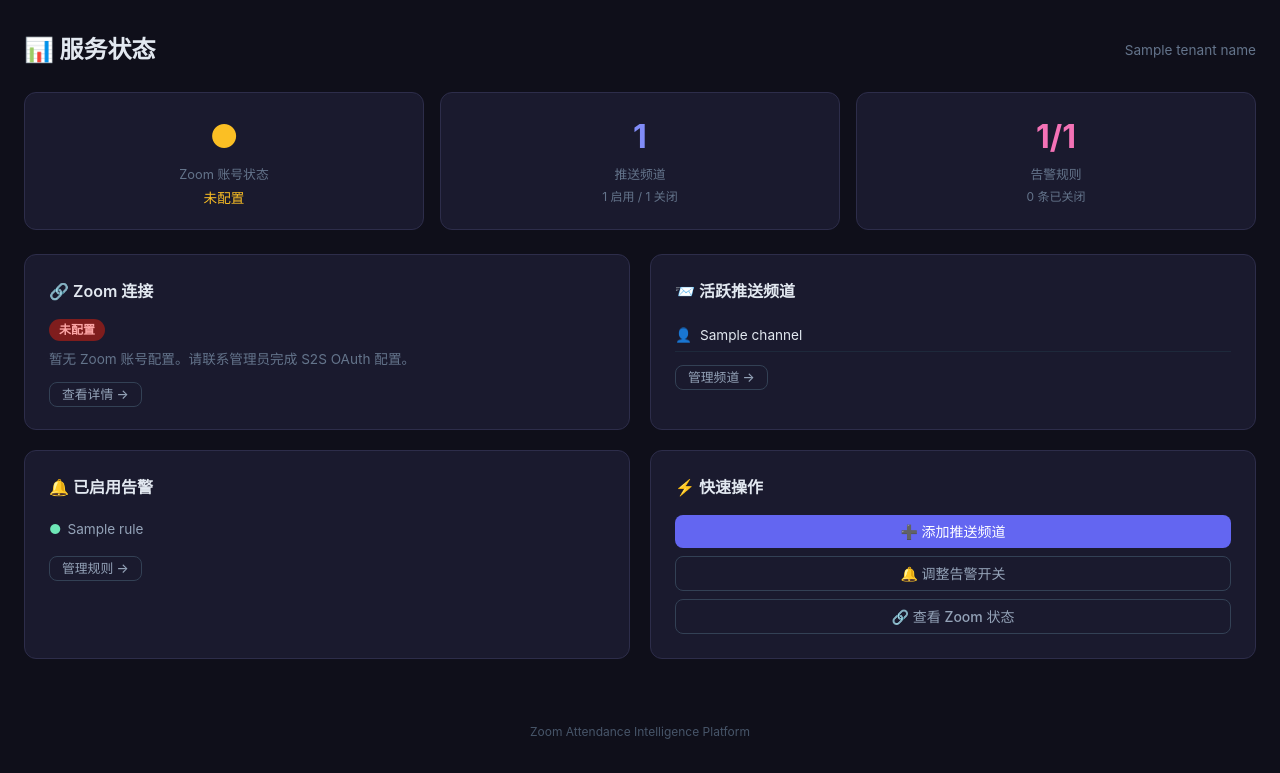
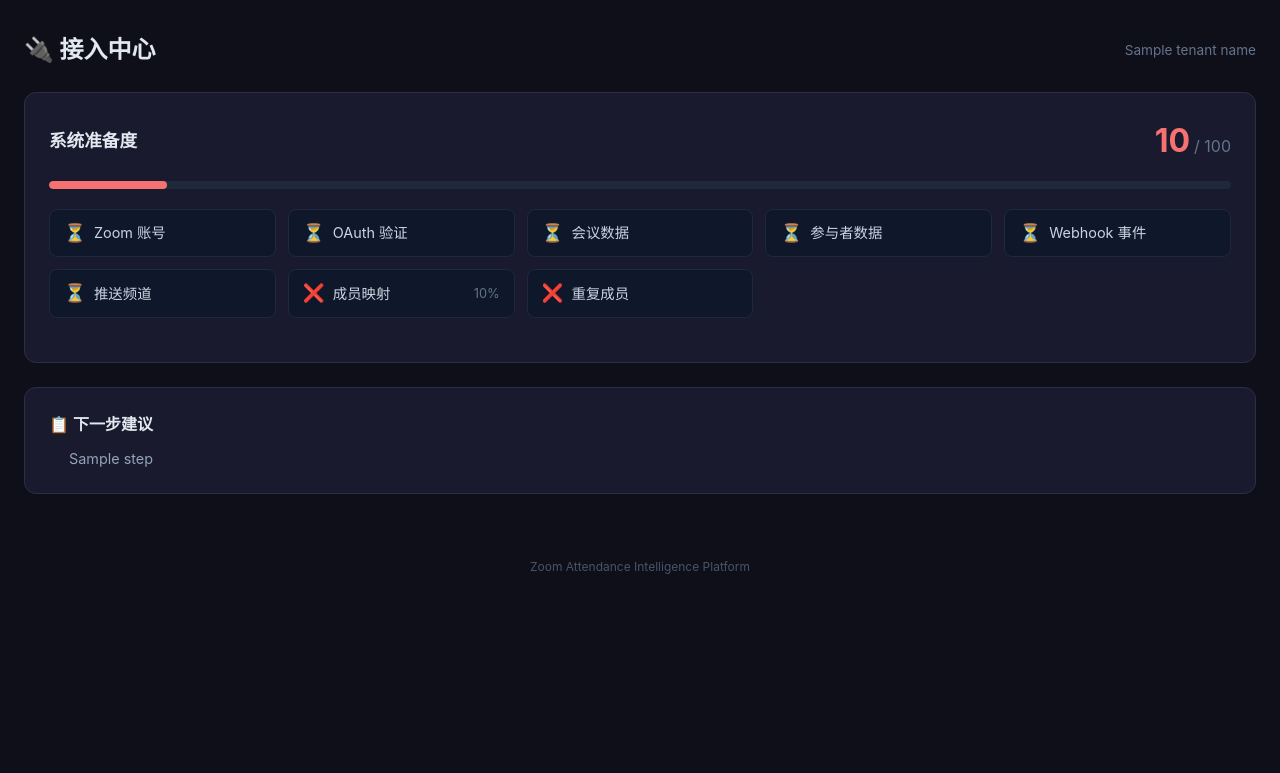
Before and after one commit to wang1682/zoom-attendance-monitor, a Python web app: template templates/tenant_overview.html in a window 1280 px wide. Shown: the part 62-835 px from the top of the page. After the commit the page ends 636 px from the top, so only its background shows below. Run offline with Jinja, Linux system fonts and the light colour scheme; the template is opened without the code that fills it: most values are stand-ins (such as "Sample title", 1, 10 or a date in 2020); some libraries are stand-ins or nearby versions.

Commit message:
feat: Setup Center 接入中心 + 角色模型简化（tenant/super_admin） - 侧边栏 TENANT → SETUP / 租户 → 接入中心 - 接入中心首页：系统准备度分数 + 8项检查清单 + 下一步建议 - tenant_routes.py 提取 _compute_setup_status() 供 SSR+API复用 - 登录路由适配 super_admin / tenant 角色分流 - db.py 新增 tenant_id 列（migration自动执行） - users.role 简化为 super_admin/tenant 两角色

```diff
--- a/templates/tenant_overview.html
+++ b/templates/tenant_overview.html
@@ -1,116 +1,96 @@
 {% extends "tenant_base.html" %}
-{% block title %}面板首页{% endblock %}
+{% block title %}接入中心{% endblock %}
 {% block content %}
 
 <div class="flex items-center justify-between mb-6">
-    <h1 style="font-size:1.5rem; font-weight:700;">📊 服务状态</h1>
+    <h1 style="font-size:1.5rem; font-weight:700;">🔌 接入中心</h1>
     <span style="font-size:0.85rem; color:#64748b;">{{ tenant_name }}</span>
 </div>
 
-<!-- Status cards -->
-<div style="display:grid; grid-template-columns:repeat(auto-fit, minmax(180px, 1fr)); gap:16px; margin-bottom:24px;">
-    <div class="stat-card">
-        <div class="stat-value" style="color:{{ 'rgb(52,211,153)' if zoom_status == 'connected' else 'rgb(251,191,36)' }};">●</div>
-        <div class="stat-label">Zoom 账号状态</div>
-        <div style="font-size:0.85rem; margin-top:4px;">
-            {% if zoom_status == 'connected' %}
-                <span style="color:#6ee7b7;">已连接</span>
-            {% else %}
-                <span style="color:#fbbf24;">未配置</span>
-            {% endif %}
+<!-- 系统准备度 -->
+<div class="card" style="margin-bottom:24px;">
+    <div style="display:flex; align-items:center; justify-content:space-between; margin-bottom:16px;">
+        <h2 style="font-size:1.1rem; font-weight:600;">系统准备度</h2>
+        <div style="display:flex; align-items:baseline; gap:4px;">
+            <span style="font-size:2rem; font-weight:700; color:{% if score >= 80 %}#6ee7b7{% elif score >= 50 %}#fbbf24{% else %}#f87171{% endif %};">
+                {{ score }}
+            </span>
+            <span style="font-size:1rem; color:#64748b;">/ 100</span>
         </div>
     </div>
-    <div class="stat-card">
-        <div class="stat-value" style="color:#818cf8;">{{ channel_count }}</div>
-        <div class="stat-label">推送频道</div>
-        <div style="font-size:0.75rem; color:#64748b; margin-top:4px;">
-            {{ enabled_channel_count }} 启用 / {{ disabled_channel_count }} 关闭
+
+    <!-- 进度条 -->
+    <div style="width:100%; height:8px; background:#1e293b; border-radius:4px; overflow:hidden; margin-bottom:20px;">
+        <div style="width:{{ score }}%; height:100%; background:{% if score >= 80 %}#6ee7b7{% elif score >= 50 %}#fbbf24{% else %}#f87171{% endif %}; border-radius:4px; transition:width 0.5s;"></div>
+    </div>
+
+    <!-- 检查项清单 -->
+    <div style="display:grid; grid-template-columns:repeat(auto-fit, minmax(200px, 1fr)); gap:12px; margin-bottom:20px;">
+        {% set items = [
+            ('zoom_account', 'Zoom 账号', checks.get('zoom_account', False)),
+            ('oauth', 'OAuth 验证', checks.get('oauth', False)),
+            ('meetings', '会议数据', checks.get('meetings', False)),
+            ('participants', '参与者数据', checks.get('participants', False)),
+            ('webhook', 'Webhook 事件', checks.get('webhook', False)),
+            ('telegram', '推送频道', checks.get('telegram', False)),
+        ] %}
+        {% for key, label, value in items %}
+        <div style="display:flex; align-items:center; gap:8px; padding:10px 14px; background:#0f172a; border:1px solid #1e293b; border-radius:8px;">
+            <span style="font-size:1.1rem;">
+                {% if value is sameas true %}
+                ✅
+                {% elif value is sameas false %}
+                ❌
+                {% else %}
+                ⏳
+                {% endif %}
+            </span>
+            <span style="font-size:0.9rem; color:#cbd5e1;">{{ label }}</span>
         </div>
-    </div>
-    <div class="stat-card">
-        <div class="stat-value" style="color:#f472b6;">
-            {{ enabled_rule_count }}/{{ rule_count }}
+        {% endfor %}
+        <!-- 成员映射（百分比） -->
+        <div style="display:flex; align-items:center; gap:8px; padding:10px 14px; background:#0f172a; border:1px solid #1e293b; border-radius:8px;">
+            <span style="font-size:1.1rem;">
+                {% if checks.get('member_mapping', 0) >= 0.8 %}
+                ✅
+                {% elif checks.get('member_mapping', 0) > 0 %}
+                ⏳
+                {% else %}
+                ❌
+                {% endif %}
+            </span>
+            <span style="font-size:0.9rem; color:#cbd5e1;">成员映射</span>
+            <span style="font-size:0.8rem; color:#64748b; margin-left:auto;">{{ (checks.get('member_mapping', 0) * 100)|int }}%</span>
         </div>
-        <div class="stat-label">告警规则</div>
-        <div style="font-size:0.75rem; color:#64748b; margin-top:4px;">
-            {{ rule_count - enabled_rule_count }} 条已关闭
+        <!-- 重复成员 -->
+        <div style="display:flex; align-items:center; gap:8px; padding:10px 14px; background:#0f172a; border:1px solid #1e293b; border-radius:8px;">
+            <span style="font-size:1.1rem;">
+                {% if checks.get('duplicates', 0) == 0 %}
+                ✅
+                {% else %}
+                ❌
+                {% endif %}
+            </span>
+            <span style="font-size:0.9rem; color:#cbd5e1;">重复成员</span>
+            {% if checks.get('duplicates', 0) > 0 %}
+            <span style="font-size:0.8rem; color:#f87171; margin-left:auto;">{{ checks.get('duplicates', 0) }} 组</span>
+            {% endif %}
         </div>
     </div>
 </div>
 
-<div style="display:grid; grid-template-columns:1fr 1fr; gap:20px;">
-    <!-- Zoom 连接信息 -->
-    <div class="card">
-        <h3 style="font-size:1rem; font-weight:600; margin-bottom:16px;">🔗 Zoom 连接</h3>
-        {% if zoom_status == 'connected' %}
-        <div style="display:flex; align-items:center; gap:8px; margin-bottom:8px;">
-            <span class="badge badge-active">已连接</span>
-        </div>
-        <div style="font-size:0.85rem; color:#94a3b8;">
-            <p>邮箱: {{ zoom_email or '未知' }}</p>
-        </div>
-        {% else %}
-        <div style="display:flex; align-items:center; gap:8px; margin-bottom:8px;">
-            <span class="badge badge-inactive">未配置</span>
-        </div>
-        <p style="font-size:0.85rem; color:#64748b;">
-            暂无 Zoom 账号配置。请联系管理员完成 S2S OAuth 配置。
-        </p>
-        {% endif %}
-        <div style="margin-top:12px;">
-            <a href="/dashboard/tenant/zoom" class="btn btn-ghost btn-sm">查看详情 →</a>
-        </div>
-    </div>
-
-    <!-- 活跃推送频道 -->
-    <div class="card">
-        <h3 style="font-size:1rem; font-weight:600; margin-bottom:16px;">📨 活跃推送频道</h3>
-        {% if channels %}
-        <ul style="list-style:none; padding:0; margin:0;">
-            {% for ch in channels[:5] %}
-            <li style="display:flex; align-items:center; gap:8px; padding:6px 0; border-bottom:1px solid #1e293b; font-size:0.85rem;">
-                <span>{{ '👥' if ch.get('is_group') else '👤' }}</span>
-                <span>{{ ch.label or ch.chat_id }}</span>
-            </li>
-            {% endfor %}
-        </ul>
-        {% else %}
-        <p style="font-size:0.85rem; color:#64748b;">暂无推送频道。</p>
-        {% endif %}
-        <div style="margin-top:12px;">
-            <a href="/dashboard/tenant/channels" class="btn btn-ghost btn-sm">管理频道 →</a>
-        </div>
-    </div>
-
-    <!-- 启用的告警规则 -->
-    <div class="card">
-        <h3 style="font-size:1rem; font-weight:600; margin-bottom:16px;">🔔 已启用告警</h3>
-        {% if rules %}
-        <ul style="list-style:none; padding:0; margin:0;">
-            {% for r in rules[:6] %}
-            <li style="display:flex; align-items:center; gap:6px; padding:4px 0; font-size:0.85rem; color:#94a3b8;">
-                <span style="color:#6ee7b7;">●</span>
-                <span>{{ r.title or r.event_type }}</span>
-            </li>
-            {% endfor %}
-        </ul>
-        {% else %}
-        <p style="font-size:0.85rem; color:#64748b;">暂未启用告警规则。</p>
-        {% endif %}
-        <div style="margin-top:12px;">
-            <a href="/dashboard/tenant/alerts" class="btn btn-ghost btn-sm">管理规则 →</a>
-        </div>
-    </div>
-
-    <!-- 快速操作 -->
-    <div class="card">
-        <h3 style="font-size:1rem; font-weight:600; margin-bottom:16px;">⚡ 快速操作</h3>
-        <div style="display:flex; flex-direction:column; gap:8px;">
-            <a href="/dashboard/tenant/channels" class="btn btn-primary" style="text-align:center;">➕ 添加推送频道</a>
-            <a href="/dashboard/tenant/alerts" class="btn btn-ghost" style="text-align:center;">🔔 调整告警开关</a>
-            <a href="/dashboard/tenant/zoom" class="btn btn-ghost" style="text-align:center;">🔗 查看 Zoom 状态</a>
-        </div>
-    </div>
+<!-- 下一步建议 -->
+<div class="card">
+    <h3 style="font-size:1rem; font-weight:600; margin-bottom:12px;">📋 下一步建议</h3>
+    {% if next_steps %}
+    <ol style="margin:0; padding-left:20px; display:flex; flex-direction:column; gap:8px;">
+        {% for step in next_steps %}
+        <li style="font-size:0.9rem; color:#94a3b8;">{{ step }}</li>
+        {% endfor %}
+    </ol>
+    {% else %}
+    <p style="font-size:0.9rem; color:#6ee7b7;">🎉 全部就绪！系统运行正常。</p>
+    {% endif %}
 </div>
 
 {% endblock %}
```
Also changed, not shown: app.py (+12 -10 lines), db.py (+16 -5 lines), templates/base.html (+7 -0 lines), tenant_routes.py (+136 -23 lines).
